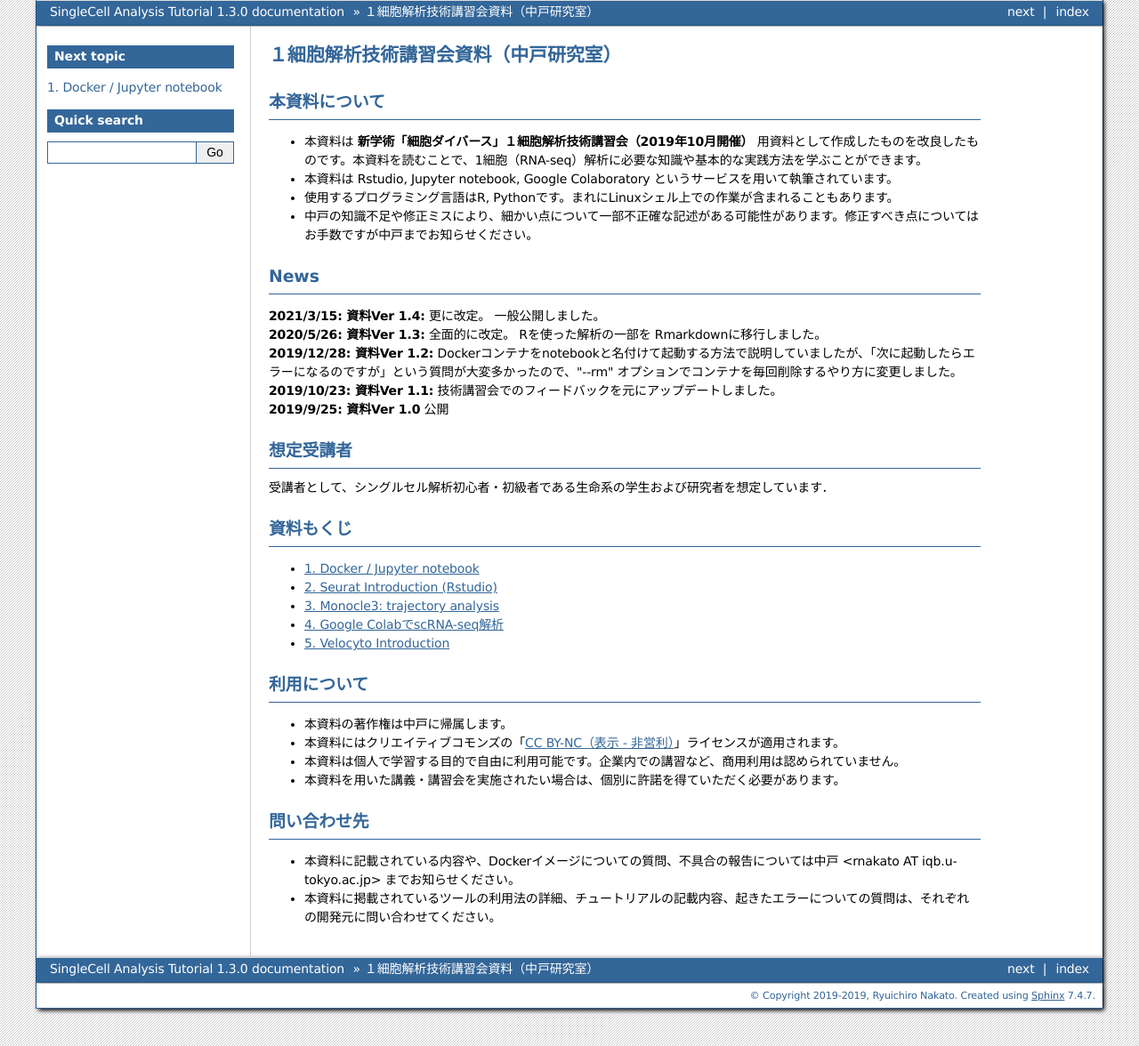
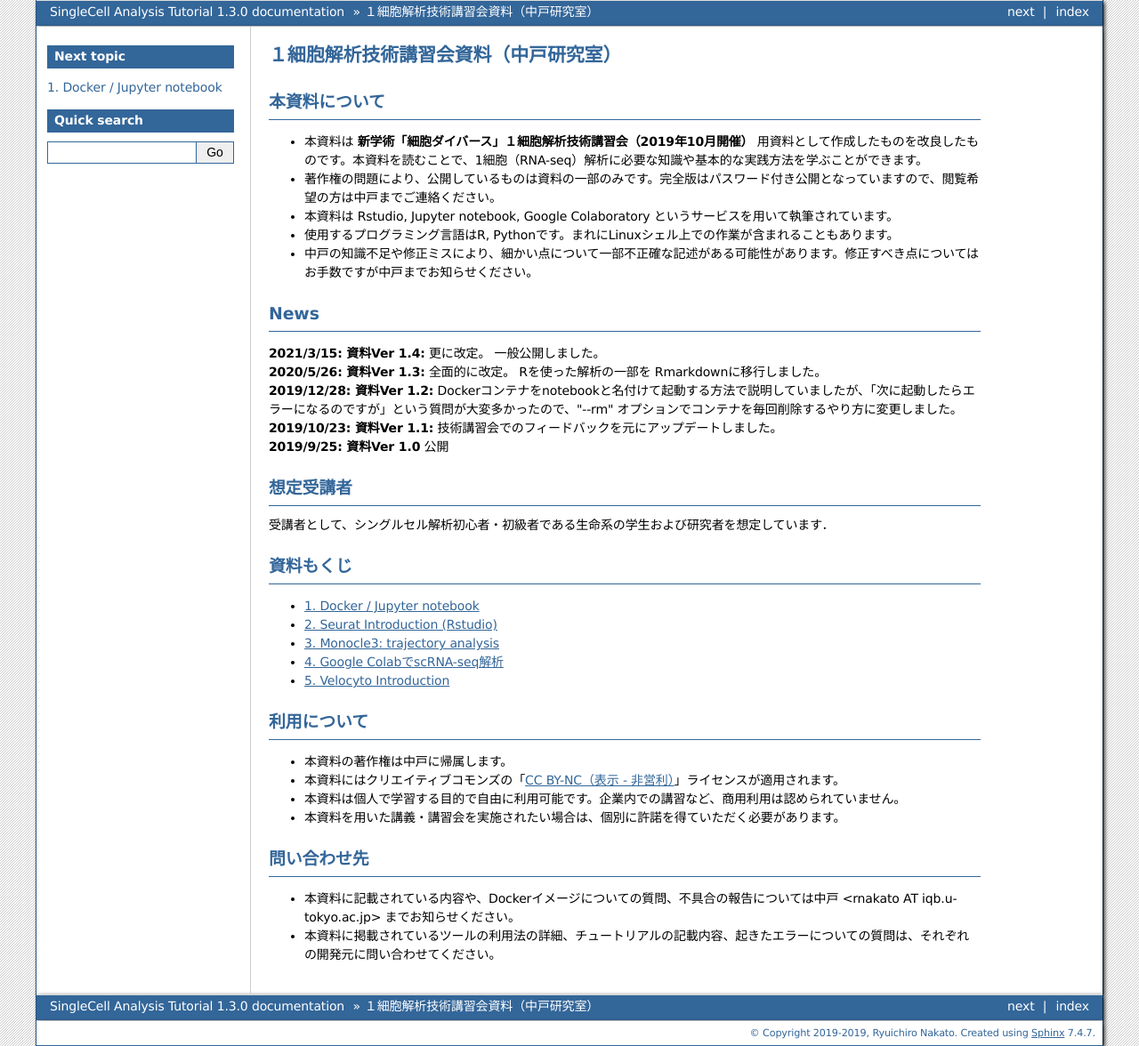
Before and after one commit to rnakato/SinglecellAnalysisTutorial, a Sphinx documentation site: the page built from docs/index.rst, in a window 1280 px wide. Shown: the whole page at 89% size. Built offline with Sphinx 7.4.7, drawn with Linux system fonts in a browser that asks for light colours; pages that are not in the unit, such as notebooks, are missing from menus.

Commit message:
modify Manual

```diff
--- a/docs/index.rst
+++ b/docs/index.rst
@@ -5,6 +5,7 @@
 ^^^^^^^^^^^^^^^^^^
 
 - 本資料は **新学術「細胞ダイバース」１細胞解析技術講習会（2019年10月開催）** 用資料として作成したものを改良したものです。本資料を読むことで、1細胞（RNA-seq）解析に必要な知識や基本的な実践方法を学ぶことができます。
+- 著作権の問題により、公開しているものは資料の一部のみです。完全版はパスワード付き公開となっていますので、閲覧希望の方は中戸までご連絡ください。
 - 本資料は Rstudio, Jupyter notebook, Google Colaboratory というサービスを用いて執筆されています。
 - 使用するプログラミング言語はR, Pythonです。まれにLinuxシェル上での作業が含まれることもあります。
 - 中戸の知識不足や修正ミスにより、細かい点について一部不正確な記述がある可能性があります。修正すべき点についてはお手数ですが中戸までお知らせください。
```
